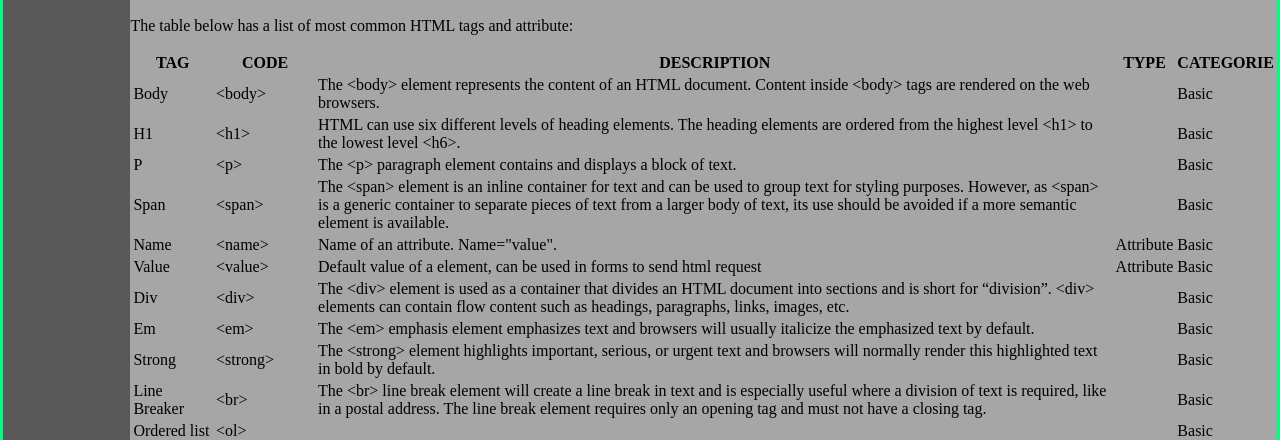
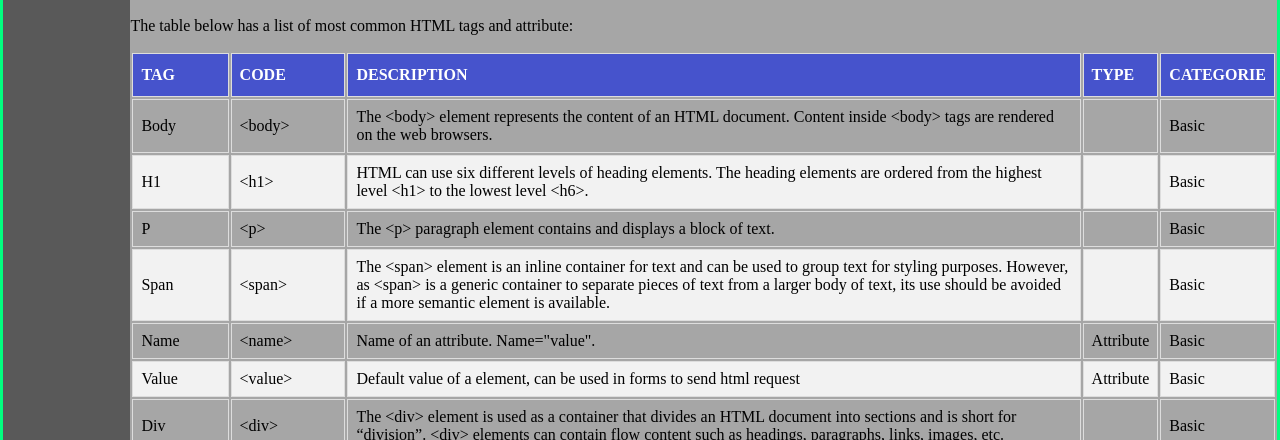
Before and after one commit to Weltgeist/CheatSheet, a plain HTML site: page html-home.html in a window 1280 px wide. Shown: the part 306-746 px from the top of the page. Drawn offline with Linux system fonts and the light colour scheme.

Commit message:
Added Table coloring and display consideration

```diff
--- a/html-home.html
+++ b/html-home.html
@@ -40,7 +40,7 @@
         <article>
           <h2>HTML Table</h2>
           <p>The table below has a list of most common HTML tags and attribute:</p>
-          <div class="container">
+          <div class="table-container">
             <table>
               <thead>
                 <tr>
--- a/styles.css
+++ b/styles.css
@@ -93,3 +93,24 @@ footer {
 th {
   text-transform: uppercase;
 }
+
+ td,  th {
+  border: 1px solid #ddd;
+  padding: 8px;
+}
+
+tr:nth-child(even){background-color: #f2f2f2;}
+
+tr:hover {background-color: #ddd;}
+
+th {
+  padding-top: 12px;
+  padding-bottom: 12px;
+  text-align: left;
+  background-color: rgb(70, 83, 204);
+  color: white;
+}
+
+.table-container {
+  overflow-x:auto;
+}
```
